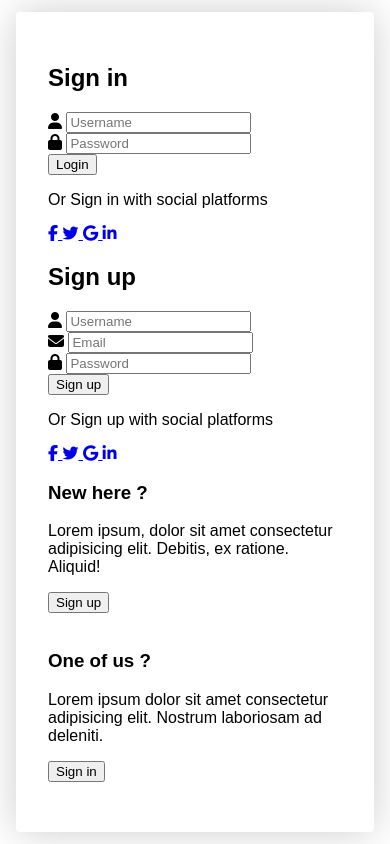
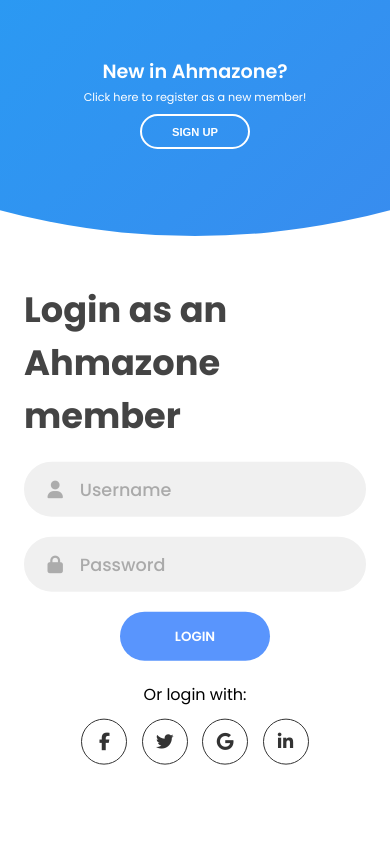
Before and after one commit to Vishu729/ASD-Project, a plain HTML site: page Kelvin/index.html in a window 390 px wide. Drawn offline with Linux system fonts and the light colour scheme.

Commit message:
Initial Commit

```diff
--- a/signin.html
+++ b/Kelvin/index.html
@@ -7,15 +7,63 @@
       src="https://kit.fontawesome.com/64d58efce2.js"
       crossorigin="anonymous"
     ></script>
+    <script src="app.js"></script>
     <link rel="stylesheet" href="style.css" />
-    <title>Sign in & Sign up Form</title>
+    <title>Ahmazone</title>
   </head>
   <body>
+    <!--Firebase script-->
+    <script type="module">
+      import firebase from 'firebase'
+      import { initializeApp } from "https://www.gstatic.com/firebasejs/9.0.2/firebase-app.js";
+      import { getAnalytics } from "https://www.gstatic.com/firebasejs/9.0.2/firebase-analytics.js";
+      import { getAuth, sendSignInLinkToEmail } from "firebase/auth";
+      // TODO: Add SDKs for Firebase products that you want to use
+      // https://firebase.google.com/docs/web/setup#available-libraries
+
+      const firebaseConfig = {
+        apiKey: "AIzaSyAZncLkSj7vmT2gcvAFfLIb-ChTQNKhlzs",
+        authDomain: "ahmazone-9f8cb.firebaseapp.com",
+        projectId: "ahmazone-9f8cb",
+        storageBucket: "ahmazone-9f8cb.appspot.com",
+        messagingSenderId: "39687918220",
+        appId: "1:39687918220:web:a117c0d938f14b02d321a9",
+        measurementId: "G-2HNND2SMT8"
+      };
+
+      // Initialize Firebase
+      const app = initializeApp(firebaseConfig);
+      const analytics = getAnalytics(app);
+
+      document.getElementById('googleLogin').addEventListener('click', GoogleLogin)
+
+      function GoogleLogin(){
+        console.log("it works")
+      }
+
+      const actionCodeSettings = {
+      // URL you want to redirect back to. The domain (www.example.com) for this
+     // URL must be in the authorized domains list in the Firebase Console.
+      url: 'https://www.example.com/finishSignUp?cartId=1234',
+      // This must be true.
+      handleCodeInApp: true,
+      iOS: {
+        bundleId: 'com.example.ios'
+      },
+      android: {
+        packageName: 'com.example.android',
+        installApp: true,
+        minimumVersion: '12'
+      },
+      dynamicLinkDomain: 'example.page.link'
+    };
+    </script>
+
     <div class="container">
       <div class="forms-container">
         <div class="signin-signup">
           <form action="#" class="sign-in-form">
-            <h2 class="title">Sign in</h2>
+            <h2 class="title">Login as an Ahmazone member</h2>
             <div class="input-field">
               <i class="fas fa-user"></i>
               <input type="text" placeholder="Username" />
@@ -25,7 +73,7 @@
               <input type="password" placeholder="Password" />
             </div>
             <input type="submit" value="Login" class="btn solid" />
-            <p class="social-text">Or Sign in with social platforms</p>
+            <p class="social-text">Or login with:</p>
             <div class="social-media">
               <a href="#" class="social-icon">
                 <i class="fab fa-facebook-f"></i>
@@ -42,7 +90,7 @@
             </div>
           </form>
           <form action="#" class="sign-up-form">
-            <h2 class="title">Sign up</h2>
+            <h2 class="title">Register as an Ahmazone member</h2>
             <div class="input-field">
               <i class="fas fa-user"></i>
               <input type="text" placeholder="Username" />
@@ -56,7 +104,7 @@
               <input type="password" placeholder="Password" />
             </div>
             <input type="submit" class="btn" value="Sign up" />
-            <p class="social-text">Or Sign up with social platforms</p>
+            <p class="social-text">Or register with:</p>
             <div class="social-media">
               <a href="#" class="social-icon">
                 <i class="fab fa-facebook-f"></i>
@@ -64,7 +112,7 @@
               <a href="#" class="social-icon">
                 <i class="fab fa-twitter"></i>
               </a>
-              <a href="#" class="social-icon">
+              <a id="googleLogin" href="#" class="social-icon">
                 <i class="fab fa-google"></i>
               </a>
               <a href="#" class="social-icon">
@@ -78,10 +126,9 @@
       <div class="panels-container">
         <div class="panel left-panel">
           <div class="content">
-            <h3>New here ?</h3>
+            <h3>New in Ahmazone?</h3>
             <p>
-              Lorem ipsum, dolor sit amet consectetur adipisicing elit. Debitis,
-              ex ratione. Aliquid!
+              Click here to register as a new member!
             </p>
             <button class="btn transparent" id="sign-up-btn">
               Sign up
@@ -91,10 +138,9 @@
         </div>
         <div class="panel right-panel">
           <div class="content">
-            <h3>One of us ?</h3>
+            <h3>Registered as an Ahmazone member?</h3>
             <p>
-              Lorem ipsum dolor sit amet consectetur adipisicing elit. Nostrum
-              laboriosam ad deleniti.
+              Click here to login as an existing member!
             </p>
             <button class="btn transparent" id="sign-in-btn">
               Sign in
@@ -104,7 +150,5 @@
         </div>
       </div>
     </div>
-
-    <script src="app.js"></script>
   </body>
 </html>
--- /dev/null
+++ b/Kelvin/style.css
@@ -0,0 +1,400 @@
+@import url("https://fonts.googleapis.com/css2?family=Poppins:wght@200;300;400;500;600;700;800&display=swap");
+
+* {
+  margin: 0;
+  padding: 0;
+  box-sizing: border-box;
+}
+
+body,
+input {
+  font-family: "Poppins", sans-serif;
+}
+
+.container {
+  position: relative;
+  width: 100%;
+  background-color: #fff;
+  min-height: 100vh;
+  overflow: hidden;
+}
+
+.forms-container {
+  position: absolute;
+  width: 100%;
+  height: 100%;
+  top: 0;
+  left: 0;
+}
+
+.signin-signup {
+  position: absolute;
+  top: 50%;
+  transform: translate(-50%, -50%);
+  left: 75%;
+  width: 50%;
+  transition: 1s 0.7s ease-in-out;
+  display: grid;
+  grid-template-columns: 1fr;
+  z-index: 5;
+}
+
+form {
+  display: flex;
+  align-items: center;
+  justify-content: center;
+  flex-direction: column;
+  padding: 0rem 5rem;
+  transition: all 0.2s 0.7s;
+  overflow: hidden;
+  grid-column: 1 / 2;
+  grid-row: 1 / 2;
+}
+
+form.sign-up-form {
+  opacity: 0;
+  z-index: 1;
+}
+
+form.sign-in-form {
+  z-index: 2;
+}
+
+.title {
+  font-size: 2.2rem;
+  color: #444;
+  margin-bottom: 10px;
+}
+
+.input-field {
+  max-width: 380px;
+  width: 100%;
+  background-color: #f0f0f0;
+  margin: 10px 0;
+  height: 55px;
+  border-radius: 55px;
+  display: grid;
+  grid-template-columns: 15% 85%;
+  padding: 0 0.4rem;
+  position: relative;
+}
+
+.input-field i {
+  text-align: center;
+  line-height: 55px;
+  color: #acacac;
+  transition: 0.5s;
+  font-size: 1.1rem;
+}
+
+.input-field input {
+  background: none;
+  outline: none;
+  border: none;
+  line-height: 1;
+  font-weight: 600;
+  font-size: 1.1rem;
+  color: #333;
+}
+
+.input-field input::placeholder {
+  color: #aaa;
+  font-weight: 500;
+}
+
+.social-text {
+  padding: 0.7rem 0;
+  font-size: 1rem;
+}
+
+.social-media {
+  display: flex;
+  justify-content: center;
+}
+
+.social-icon {
+  height: 46px;
+  width: 46px;
+  display: flex;
+  justify-content: center;
+  align-items: center;
+  margin: 0 0.45rem;
+  color: #333;
+  border-radius: 50%;
+  border: 1px solid #333;
+  text-decoration: none;
+  font-size: 1.1rem;
+  transition: 0.3s;
+}
+
+.social-icon:hover {
+  color: #4481eb;
+  border-color: #4481eb;
+}
+
+.btn {
+  width: 150px;
+  background-color: #5995fd;
+  border: none;
+  outline: none;
+  height: 49px;
+  border-radius: 49px;
+  color: #fff;
+  text-transform: uppercase;
+  font-weight: 600;
+  margin: 10px 0;
+  cursor: pointer;
+  transition: 0.5s;
+}
+
+.btn:hover {
+  background-color: #4d84e2;
+}
+.panels-container {
+  position: absolute;
+  height: 100%;
+  width: 100%;
+  top: 0;
+  left: 0;
+  display: grid;
+  grid-template-columns: repeat(2, 1fr);
+}
+
+.container:before {
+  content: "";
+  position: absolute;
+  height: 2000px;
+  width: 2000px;
+  top: -10%;
+  right: 48%;
+  transform: translateY(-50%);
+  background-image: linear-gradient(-45deg, #4481eb 0%, #04befe 100%);
+  transition: 1.8s ease-in-out;
+  border-radius: 50%;
+  z-index: 6;
+}
+
+.image {
+  width: 100%;
+  transition: transform 1.1s ease-in-out;
+  transition-delay: 0.4s;
+}
+
+.panel {
+  display: flex;
+  flex-direction: column;
+  align-items: flex-end;
+  justify-content: space-around;
+  text-align: center;
+  z-index: 6;
+}
+
+.left-panel {
+  pointer-events: all;
+  padding: 3rem 17% 2rem 12%;
+}
+
+.right-panel {
+  pointer-events: none;
+  padding: 3rem 12% 2rem 17%;
+}
+
+.panel .content {
+  color: #fff;
+  transition: transform 0.9s ease-in-out;
+  transition-delay: 0.6s;
+}
+
+.panel h3 {
+  font-weight: 600;
+  line-height: 1;
+  font-size: 1.5rem;
+}
+
+.panel p {
+  font-size: 0.95rem;
+  padding: 0.7rem 0;
+}
+
+.btn.transparent {
+  margin: 0;
+  background: none;
+  border: 2px solid #fff;
+  width: 130px;
+  height: 41px;
+  font-weight: 600;
+  font-size: 0.8rem;
+}
+
+.right-panel .image,
+.right-panel .content {
+  transform: translateX(800px);
+}
+
+/* ANIMATION */
+
+.container.sign-up-mode:before {
+  transform: translate(100%, -50%);
+  right: 52%;
+}
+
+.container.sign-up-mode .left-panel .image,
+.container.sign-up-mode .left-panel .content {
+  transform: translateX(-800px);
+}
+
+.container.sign-up-mode .signin-signup {
+  left: 25%;
+}
+
+.container.sign-up-mode form.sign-up-form {
+  opacity: 1;
+  z-index: 2;
+}
+
+.container.sign-up-mode form.sign-in-form {
+  opacity: 0;
+  z-index: 1;
+}
+
+.container.sign-up-mode .right-panel .image,
+.container.sign-up-mode .right-panel .content {
+  transform: translateX(0%);
+}
+
+.container.sign-up-mode .left-panel {
+  pointer-events: none;
+}
+
+.container.sign-up-mode .right-panel {
+  pointer-events: all;
+}
+
+@media (max-width: 870px) {
+  .container {
+    min-height: 800px;
+    height: 100vh;
+  }
+  .signin-signup {
+    width: 100%;
+    top: 95%;
+    transform: translate(-50%, -100%);
+    transition: 1s 0.8s ease-in-out;
+  }
+
+  .signin-signup,
+  .container.sign-up-mode .signin-signup {
+    left: 50%;
+  }
+
+  .panels-container {
+    grid-template-columns: 1fr;
+    grid-template-rows: 1fr 2fr 1fr;
+  }
+
+  .panel {
+    flex-direction: row;
+    justify-content: space-around;
+    align-items: center;
+    padding: 2.5rem 8%;
+    grid-column: 1 / 2;
+  }
+
+  .right-panel {
+    grid-row: 3 / 4;
+  }
+
+  .left-panel {
+    grid-row: 1 / 2;
+  }
+
+  .image {
+    width: 200px;
+    transition: transform 0.9s ease-in-out;
+    transition-delay: 0.6s;
+  }
+
+  .panel .content {
+    padding-right: 15%;
+    transition: transform 0.9s ease-in-out;
+    transition-delay: 0.8s;
+  }
+
+  .panel h3 {
+    font-size: 1.2rem;
+  }
+
+  .panel p {
+    font-size: 0.7rem;
+    padding: 0.5rem 0;
+  }
+
+  .btn.transparent {
+    width: 110px;
+    height: 35px;
+    font-size: 0.7rem;
+  }
+
+  .container:before {
+    width: 1500px;
+    height: 1500px;
+    transform: translateX(-50%);
+    left: 30%;
+    bottom: 68%;
+    right: initial;
+    top: initial;
+    transition: 2s ease-in-out;
+  }
+
+  .container.sign-up-mode:before {
+    transform: translate(-50%, 100%);
+    bottom: 32%;
+    right: initial;
+  }
+
+  .container.sign-up-mode .left-panel .image,
+  .container.sign-up-mode .left-panel .content {
+    transform: translateY(-300px);
+  }
+
+  .container.sign-up-mode .right-panel .image,
+  .container.sign-up-mode .right-panel .content {
+    transform: translateY(0px);
+  }
+
+  .right-panel .image,
+  .right-panel .content {
+    transform: translateY(300px);
+  }
+
+  .container.sign-up-mode .signin-signup {
+    top: 5%;
+    transform: translate(-50%, 0);
+  }
+}
+
+@media (max-width: 570px) {
+  form {
+    padding: 0 1.5rem;
+  }
+
+  .image {
+    display: none;
+  }
+  .panel .content {
+    padding: 0.5rem 1rem;
+  }
+  .container {
+    padding: 1.5rem;
+  }
+
+  .container:before {
+    bottom: 72%;
+    left: 50%;
+  }
+
+  .container.sign-up-mode:before {
+    bottom: 28%;
+    left: 50%;
+  }
+}
```
Also changed, not shown: index.html (+2 -1 lines), login.html (deleted, +0 -31 lines), Kelvin/app.js (renamed from app.js), Kelvin/img/log.svg (added), Kelvin/img/register.svg (added).
